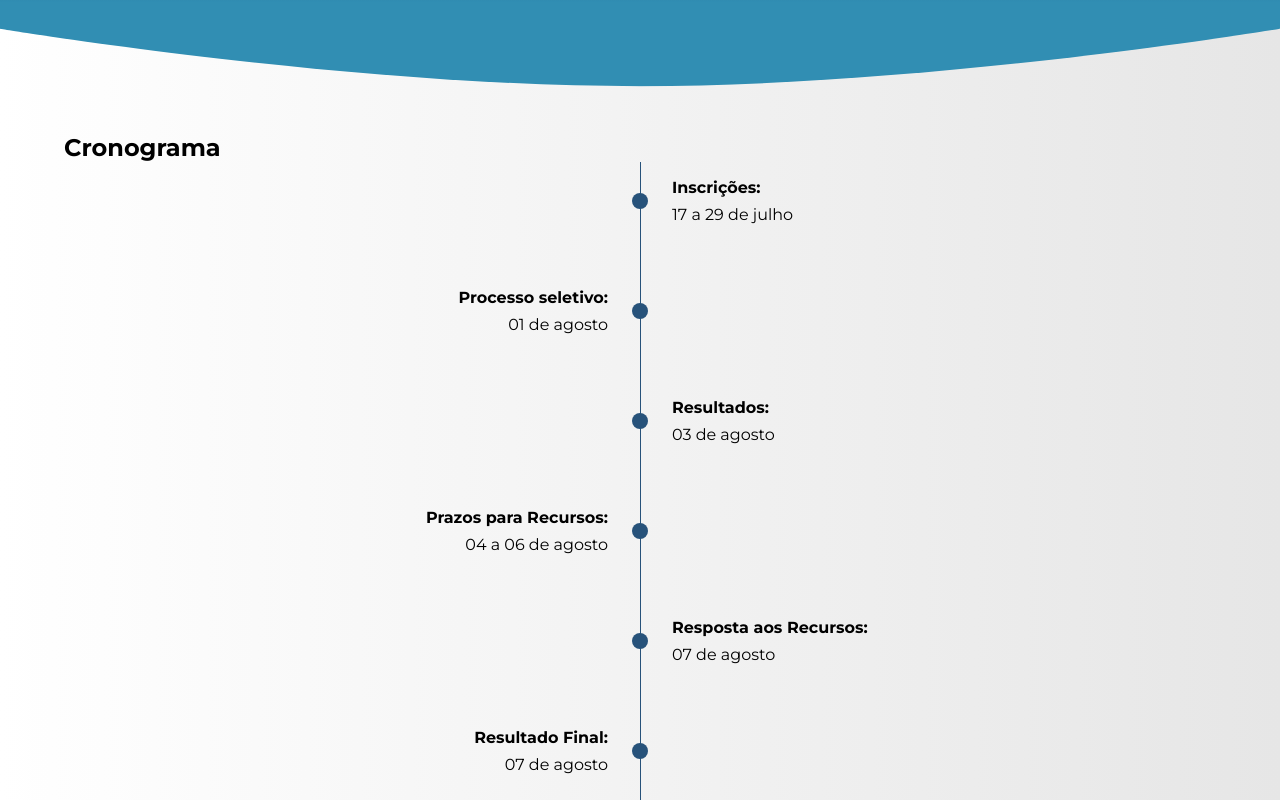
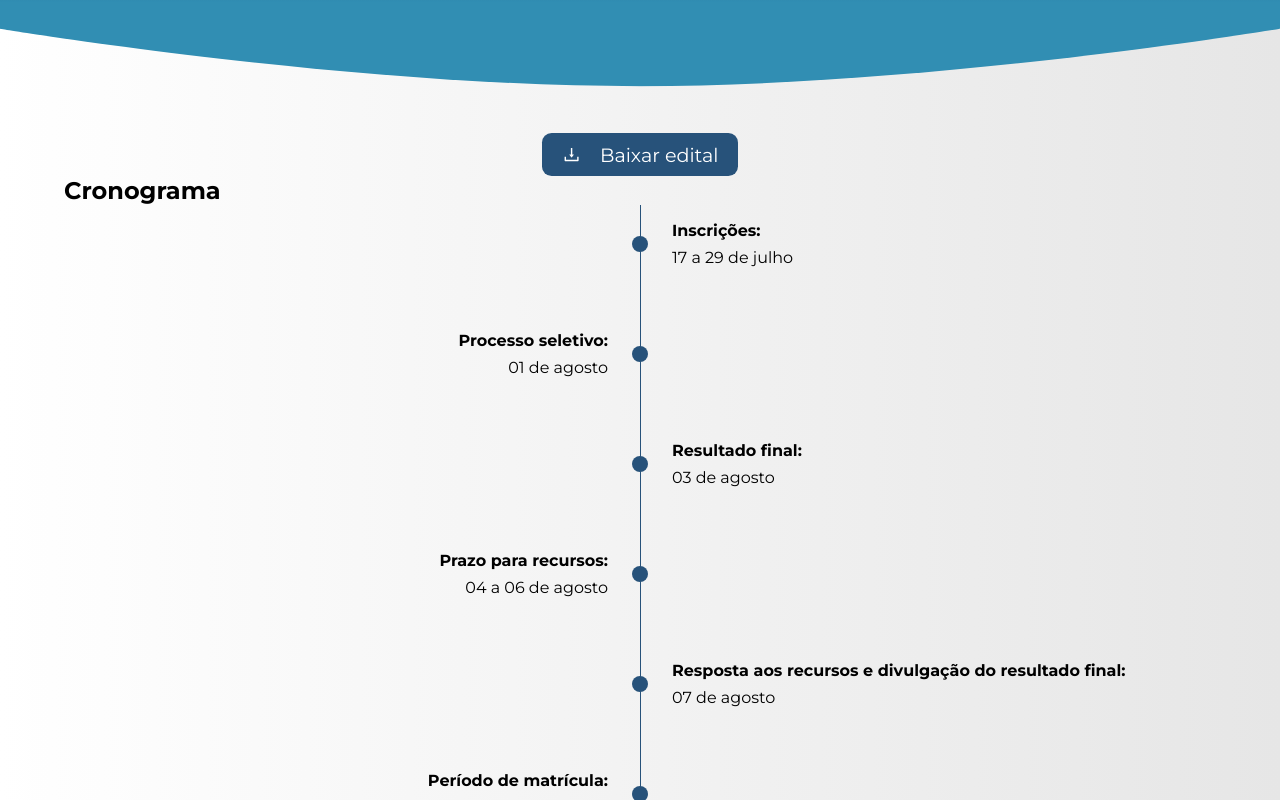
Before and after one commit to igorroc/residencia-next, a Next.js app: page /processo-seletivo in a window 1280 px wide. Shown: the part 220-1020 px from the top of the page. Built offline with nearby package versions, Linux system fonts and the light colour scheme.

Commit message:
fix: Last changes

```diff
--- a/src/app/page.tsx
+++ b/src/app/page.tsx
@@ -117,7 +117,7 @@ export default function Home() {
 								Eletroeletrônica de Ilhéus (CEPEDI), em parceria com a Universidade
 								Estadual de Santa Cruz (UESC).
 							</p>
-							<CustomLink href="/inscricao" label="Inscreva-se" />
+							<CustomLink href="/processo-seletivo" label="Inscreva-se" />
 						</div>
 						<div className={styles.sobreImage}>
 							{/* eslint-disable-next-line @next/next/no-img-element */}
--- a/src/app/processo-seletivo/page.tsx
+++ b/src/app/processo-seletivo/page.tsx
@@ -4,6 +4,8 @@ import styles from "./processo.module.css"
 import WaveSvg from "@/components/Svg/Wave"
 
 import cronograma from "@/utils/cronograma"
+import Link from "next/link"
+import { AiOutlineDownload } from "react-icons/ai"
 
 export default function ProcessoSeletivo() {
 	return (
@@ -17,6 +19,14 @@ export default function ProcessoSeletivo() {
 
 				<WaveSvg className={styles.waveSvg} color="#318eb3" />
 			</section>
+
+			<a
+				href="/Edital_Residentes_Residencia_TIC18.pdf"
+				className={styles.heroButton}
+			>
+				<AiOutlineDownload />
+				Baixar edital
+			</a>
 
 			<section>
 				<div className={"max-width"}>
--- a/src/app/processo-seletivo/processo.module.css
+++ b/src/app/processo-seletivo/processo.module.css
@@ -20,6 +20,8 @@
 	display: flex;
 	align-items: center;
 	justify-content: center;
+	flex-direction: column;
+	gap: 1em;
 }
 
 .heroContent > * {
@@ -31,6 +33,25 @@
 	align-items: center;
 	justify-content: center;
 	font-size: 2.5em;
+}
+
+.heroButton {
+	width: max-content;
+	margin: 0 auto;
+	display: flex;
+	align-items: center;
+	justify-content: center;
+	gap: 1em;
+	background-color: var(--primary-color);
+	color: #fff;
+	padding: 0.5em 1em;
+	border-radius: 0.5em;
+	font-size: 1.2em;
+	cursor: pointer;
+}
+
+.heroButton:hover {
+	background-color: var(--primary-color-hover);
 }
 
 .cronograma {
--- a/src/utils/cronograma.ts
+++ b/src/utils/cronograma.ts
@@ -8,27 +8,23 @@ const cronograma = [
 		date: "01 de agosto",
 	},
 	{
-		title: "Resultados:",
+		title: "Resultado final:",
 		date: "03 de agosto",
 	},
 	{
-		title: "Prazos para Recursos:",
+		title: "Prazo para recursos:",
 		date: "04 a 06 de agosto",
 	},
 	{
-		title: "Resposta aos Recursos:",
+		title: "Resposta aos recursos e divulgação do resultado final:",
 		date: "07 de agosto",
 	},
 	{
-		title: "Resultado Final:",
-		date: "07 de agosto",
-	},
-	{
-		title: "Período de Matrícula:",
+		title: "Período de matrícula:",
 		date: "08 a 09 de agosto",
 	},
 	{
-		title: "Início das Aulas (previsto):",
+		title: "Início das aulas (previsto):",
 		date: "10 de agosto",
 	},
 ]
--- a/src/utils/trilha.ts
+++ b/src/utils/trilha.ts
@@ -8,7 +8,7 @@ const trilha = [
 		title: "Seleção",
 		description:
 			"Você deverá se inscrever on-line aqui pelo site após a leitura atenta do Edital que estará disponível em breve. A seleção será realizada na segunda quinzena de julho de 2023.",
-		link: "/inscricao",
+		link: "/processo-seletivo",
 		link_label: "Inscreva-se agora",
 		image: InscricoesIMG,
 	},
```
Also changed, not shown: 2 other files (tests, documents, lock files or other folders).
